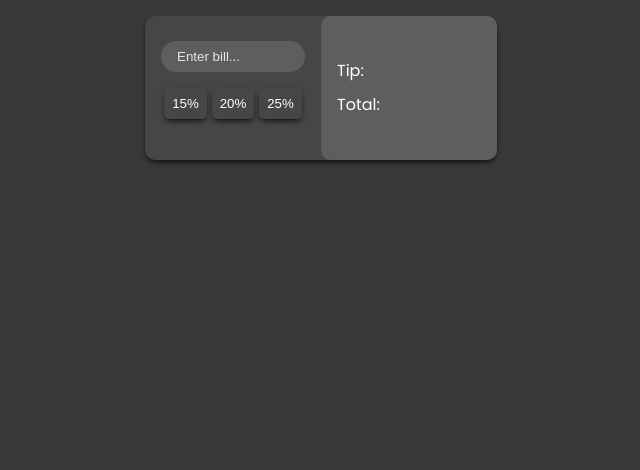
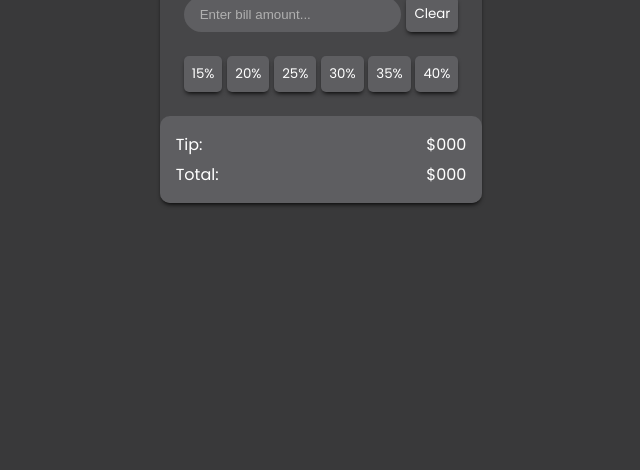
Before and after one commit to jacobrobertsdev/tip-calculator, a plain HTML site: page index.html in a window 1280 px wide. Shown: the part 330-800 px from the top of the page, without its empty margins (319-959 px from the left). Drawn offline with Linux system fonts and the light colour scheme.

Commit message:
Update UI

```diff
--- a/index.html
+++ b/index.html
@@ -18,22 +18,34 @@
     </header>
     <main>
       <section class="inputs">
+        <div class="input-container">
           <input
             type="text"
             name="bill amount"
             id="bill amount"
             class="bill-input"
-          placeholder="Enter bill..."
+            placeholder="Enter bill amount..."
           />
+          <button class="clear">Clear</button>
+        </div>
         <div class="button-container">
           <button class="fifteen">15%</button>
           <button class="twenty">20%</button>
           <button class="twentyfive">25%</button>
+          <button class="thirty">30%</button>
+          <button class="thirtyfive">35%</button>
+          <button class="forty">40%</button>
         </div>
       </section>
       <section class="outputs">
+        <div class="tip-output-container">
           <p class="tip-output">Tip:</p>
+          <span class="tip-total">$000</span>
+        </div>
+        <div class="bill-output-container">
           <p class="total-output">Total:</p>
+          <span class="bill-total">$000</span>
+        </div>
       </section>
     </main>
   </body>
--- a/styles.css
+++ b/styles.css
@@ -12,7 +12,7 @@
   --text: white;
   --headings: "Comfortaa", sans-serif;
   --body: "Poppins", sans-serif;
-  --box-shadow: 0px 3px 6px -2px black;
+  --box-shadow: 0px 3px 5px -2px black;
 }
 
 body {
@@ -32,40 +32,48 @@ h1 {
 
 main {
   background-color: var(--offset);
-  margin: 2rem auto;
-  max-width: 60%;
-  display: grid;
-  grid-template-columns: 1fr 1fr;
+  margin: 1rem auto;
+  max-width: 21rem;
+  display: flex;
+  flex-direction: column;
   box-shadow: var(--box-shadow);
-  height: 9rem;
   border-radius: 10px;
 }
 ::placeholder {
-  color: var(--accent);
+  color: var(--neutral);
 }
-
+.input-container {
+  width: 100%;
+  display: flex;
+  align-items: center;
+  justify-content: space-between;
+}
 input {
-  max-width: 9rem;
+  flex-grow: 0.6;
+  color: var(--text);
   padding: 0.5rem 1rem;
   background-color: var(--inputs);
   border: none;
   border-radius: 9999px;
+  height: 2.2rem;
 }
 
 .inputs {
   font-family: var(--body);
-  padding: 1rem;
   display: flex;
   flex-direction: column;
   justify-content: center;
   align-items: center;
+  gap: 0.5rem;
+  padding: 1.5rem;
 }
 
 .outputs {
+  width: 100%;
   font-family: var(--body);
-  padding-left: 1rem;
+  padding: 1rem;
   background-color: var(--inputs);
-  gap: 0.6rem;
+  gap: 0.3rem;
   display: flex;
   flex-direction: column;
   justify-content: center;
@@ -74,17 +82,29 @@ input {
 }
 
 .button-container {
-  margin: 1rem 0;
+  margin: 1rem 0 0 0;
   display: flex;
   gap: 0.3rem;
 }
 
 button {
+  font-family: var(--body);
   cursor: pointer;
   padding: 0.5rem;
-  background: transparent;
+  background: var(--inputs);
   border: none;
   color: var(--text);
   box-shadow: var(--box-shadow);
   border-radius: 5px;
 }
+
+button:hover {
+  background-color: var(--accent);
+  color: var(--background);
+}
+
+.tip-output-container,
+.bill-output-container {
+  display: flex;
+  justify-content: space-between;
+}
```
Lines whose indentation alone changed are shown as unchanged.
